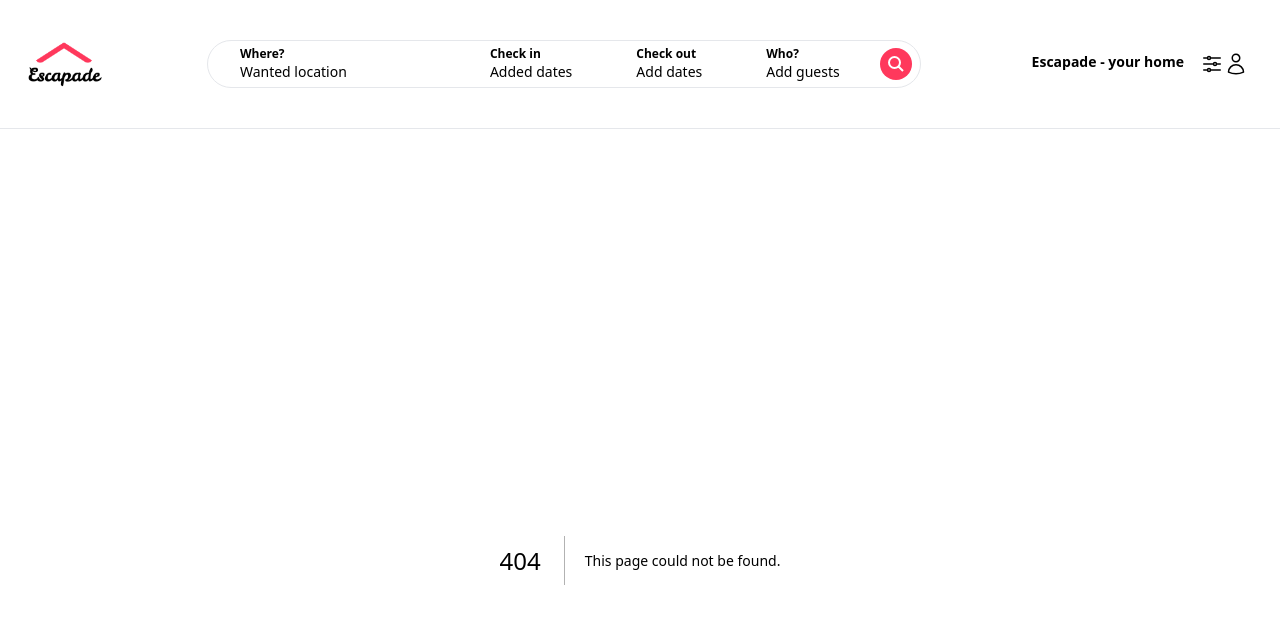
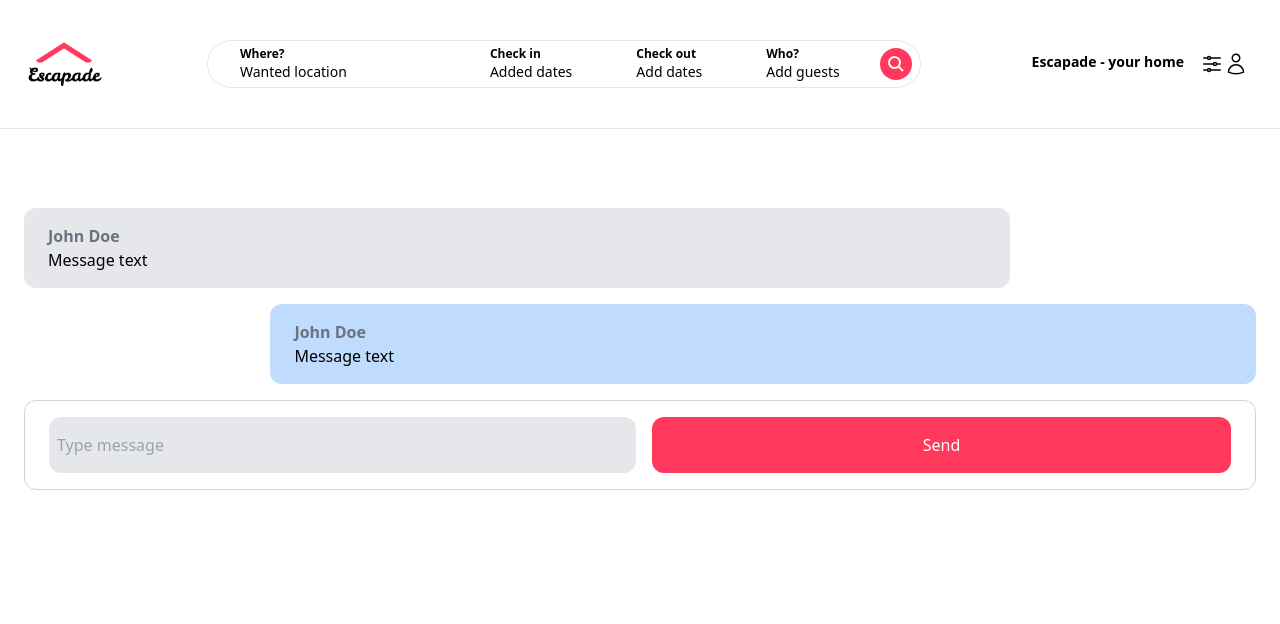
Before and after one commit to steakmeatdev/Escapade, a Next.js app: page /inbox/1 in a window 1280 px wide. Before the commit this address had no page. Shown: the top 624 px of the page. Built offline with nearby package versions, Linux system fonts and the light colour scheme.

Commit message:
inbox page, Conversation, ConversationDetail UI

```diff
--- /dev/null
+++ b/app/components/forms/CustomButton.tsx
@@ -0,0 +1,23 @@
+interface CustomButtonProps {
+  label: string;
+  className?: string;
+  onClick?: () => void;
+}
+
+const CustomButton: React.FC<CustomButtonProps> = ({
+  label,
+  onClick,
+  className,
+}) => {
+  return (
+    <>
+      <div
+        onClick={onClick}
+        className={`w-full text-center py-4 bg-escapade hover:bg-escapade-dark text-white rounded-xl transition cursor-pointer ${className}`}
+      >
+        {label}
+      </div>
+    </>
+  );
+};
+export default CustomButton;
--- /dev/null
+++ b/app/components/inbox/Conversation.tsx
@@ -0,0 +1,9 @@
+const Conversation = () => {
+  return (
+    <div className="px-6 cursor-pointer py-4 border border-gray-300 rounded-xl ">
+      <p className="mb-6 text-xl"> John Doe</p>
+      <p className="text-escapade-dark"> Got to conversation</p>
+    </div>
+  );
+};
+export default Conversation;
--- /dev/null
+++ b/app/components/inbox/ConversationDetail.tsx
@@ -0,0 +1,37 @@
+"use client";
+import CustomButton from "../forms/CustomButton";
+const ConversationDetail = () => {
+  return (
+    <>
+      <div className="max-height-[400px] overflow-auto flex flex-col space-y-4">
+        <div className="w-[80%] py-4 px-6 rounded-xl bg-gray-200">
+          <p className="font-bold text-gray-500"> John Doe</p>
+          <p>Message text</p>
+        </div>
+
+        <div className="w-[80%] ml-[20%] py-4 px-6 rounded-xl bg-blue-200">
+          <p className="font-bold text-gray-500"> John Doe</p>
+          <p>Message text</p>
+        </div>
+      </div>
+
+      <div className="mt-4 py-4 px-6 flex border border-gray-300 space-x-4 rounded-xl">
+        <input
+          type="text"
+          placeholder="Type message"
+          className="w-full p-2 bg-gray-200 rounded-xl"
+        ></input>
+
+        <CustomButton
+          className="w-[100px]"
+          label="Send"
+          onClick={() => {
+            console.log("clicked");
+          }}
+        />
+      </div>
+    </>
+  );
+};
+
+export default ConversationDetail;
--- /dev/null
+++ b/app/inbox/[id]/page.tsx
@@ -0,0 +1,10 @@
+import ConversationDetail from "@/app/components/inbox/ConversationDetail";
+const ConversationPage = () => {
+  return (
+    <main className="max-w-[1500px] max-auto px-6 py-12">
+      <ConversationDetail />
+    </main>
+  );
+};
+
+export default ConversationPage;
--- /dev/null
+++ b/app/inbox/page.tsx
@@ -0,0 +1,16 @@
+import Image from "next/image";
+import Conversation from "../components/inbox/Conversation";
+
+const InboxPage = () => {
+  return (
+    <>
+      <main className="max-w-[1500px] mx-auto px-6 space-y-4">
+        <h1 className="my-6 text-2xl ">Inbox</h1>
+        <Conversation />
+        <Conversation />
+        <Conversation />
+      </main>
+    </>
+  );
+};
+export default InboxPage;
--- a/app/myreservations/[id]/page.tsx
+++ b/app/myreservations/[id]/page.tsx
@@ -36,7 +36,7 @@
                 </p>
               </div>
             </div>
-            <div className="py-4 px-6 bg-escapade cursor-pointer mt-4 hover:bg-escapade-dark rounded-xl text-white w-fit">
+            <div className="py-4 px-6 bg-escapade cursor-pointer  hover:bg-escapade-dark rounded-xl text-white w-fit">
               Go to property
             </div>
           </div>
@@ -74,7 +74,7 @@
                 </p>
               </div>
             </div>
-            <div className="py-4 px-6 bg-escapade cursor-pointer mt-4 hover:bg-escapade-dark rounded-xl text-white w-fit">
+            <div className="py-4 px-6 bg-escapade cursor-pointer hover:bg-escapade-dark rounded-xl text-white w-fit">
               Go to property
             </div>
           </div>
```
